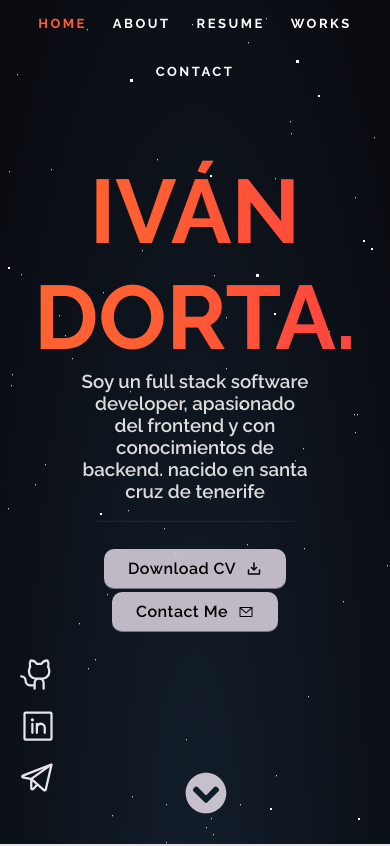
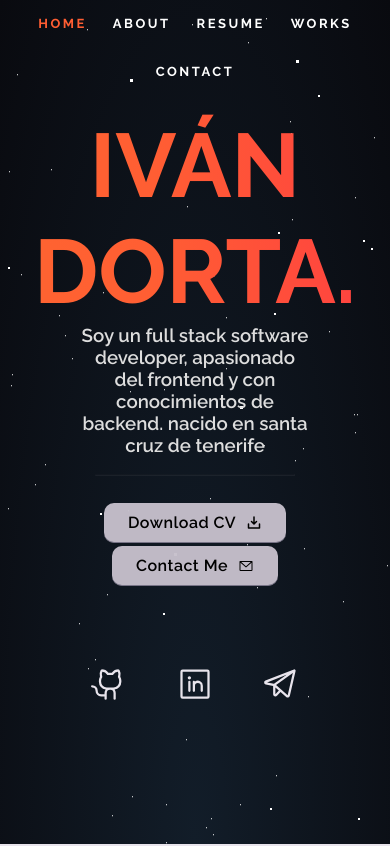
Before and after one commit to ivandoza/ivan-portfolio, a React (Vite) app: page / in a window 390 px wide. Shown: the top 846 px of the page. Built offline with nearby package versions, Linux system fonts and the light colour scheme.

Commit message:
header responsive

```diff
--- a/src/components/Home/Header.jsx
+++ b/src/components/Home/Header.jsx
@@ -150,13 +150,25 @@ function Header() {
                 <Fade bottom duration={2500}>
                   <ul className={styles.media}>
                     <li>
-                      <PiGithubLogo />
+                    <PiGithubLogo />
+                      <span className={styles.tooltip}>
+
+                      Github
+                      </span>
                     </li>
                     <li>
-                      <PiLinkedinLogo />
+                    <PiLinkedinLogo />
+                    <span className={styles.tooltip}>
+
+                      Linkedin
+                      </span>
                     </li>
                     <li>
-                      <PiTelegramLogo />
+                    <PiTelegramLogo />
+                    <span className={styles.tooltip}>
+
+                      Telegram
+                      </span>
                     </li>
                   </ul>
                 </Fade>
@@ -171,6 +183,7 @@ function Header() {
             </p>
           </>
         )}
+
       </header>
       {isContactOpen && <Modal onClose={() => setIsContactOpen(false)} />}
     </Home>
--- a/src/components/Home/Header.module.scss
+++ b/src/components/Home/Header.module.scss
@@ -6,6 +6,12 @@ header {
   overflow: hidden;
   z-index: 2000;
   background: transparent;
+  @media (max-width: 768px) {
+    display: flex;
+    flex-direction: column;
+    justify-content: center;
+    align-items: center;
+  }
 }
 
 /* primary navigation
@@ -99,6 +105,9 @@ header:before {
   display: inline-block;
   vertical-align: middle;
   height: 100%;
+  @media (max-width: 768px) {
+    display: none;
+  }
 }
 .rowBanner {
   display: inline-block;
@@ -108,6 +117,10 @@ header:before {
   padding-bottom: 30px;
   text-align: center;
   z-index: 10;
+  @media (max-width: 768px) {
+    vertical-align: none;
+    margin: 0;
+  }
 }
 
 .bannerText {
@@ -205,6 +218,9 @@ header:before {
   -moz-transition: all 0.3s ease-in-out;
   -o-transition: all 0.3s ease-in-out;
   transition: all 0.3s ease-in-out;
+  @media (max-width: 768px) {
+    display: none;
+  }
 }
 .scrolldown a:hover {
   color: var(--orange);
@@ -213,14 +229,58 @@ header:before {
 
 .media {
   position: absolute;
-  left: 20px;
+  left: 150px;
+  bottom: 100px;
+  display: flex;
+  flex-direction: column;
+  @media (max-width: 1408px) {
+    left: 50px; /* Cambia la posición a la izquierda */
+    bottom: 50px;
+    transform: translateY(0); /* Restablece la transformación vertical */
+    @media (max-width: 768px) {
+      position: relative; /* Cambia la posición a la izquierda */
+      flex-direction: row;
+      left: auto;
+      bottom: auto;
+      justify-content: center;
+      align-items: center;
+      margin-top: 80px;
+      gap: 50px;
+      transform: translateY(0); /* Restablece la transformación vertical */
+    }
+  }
 }
 
 .media li {
   color: var(--white);
   font-size: 36px;
-  margin-bottom: 8px;
+  margin-bottom: 12px;
   cursor: pointer;
+  display: inline-block;
+  vertical-align: middle; /* Alinear verticalmente al centro */
+  margin-right: 20px; /* Espacio entre cada ícono */
+  position: relative;
+  @media (max-width: 768px) {
+    display: flex;
+    margin: 0;
+  }
+}
+.media li:hover .tooltip {
+  display: block; /* Mostrar el tooltip al hacer hover */
+  @media (max-width: 768px) {
+    display: none;
+  }
+}
+
+.tooltip {
+  display: none; /* Ocultar el tooltip por defecto */
+  position: absolute;
+  left: calc(100% + 10px); /* Posiciona el tooltip a la derecha del ícono */
+  top: 50%; /* Ajusta la posición vertical al centro */
+  transform: translateY(-50%); /* Ajusta la posición vertical al centro */
+  padding: 5px;
+  font-size: 15px;
+  border-radius: 3px;
 }
 
 .media li:hover {
```
